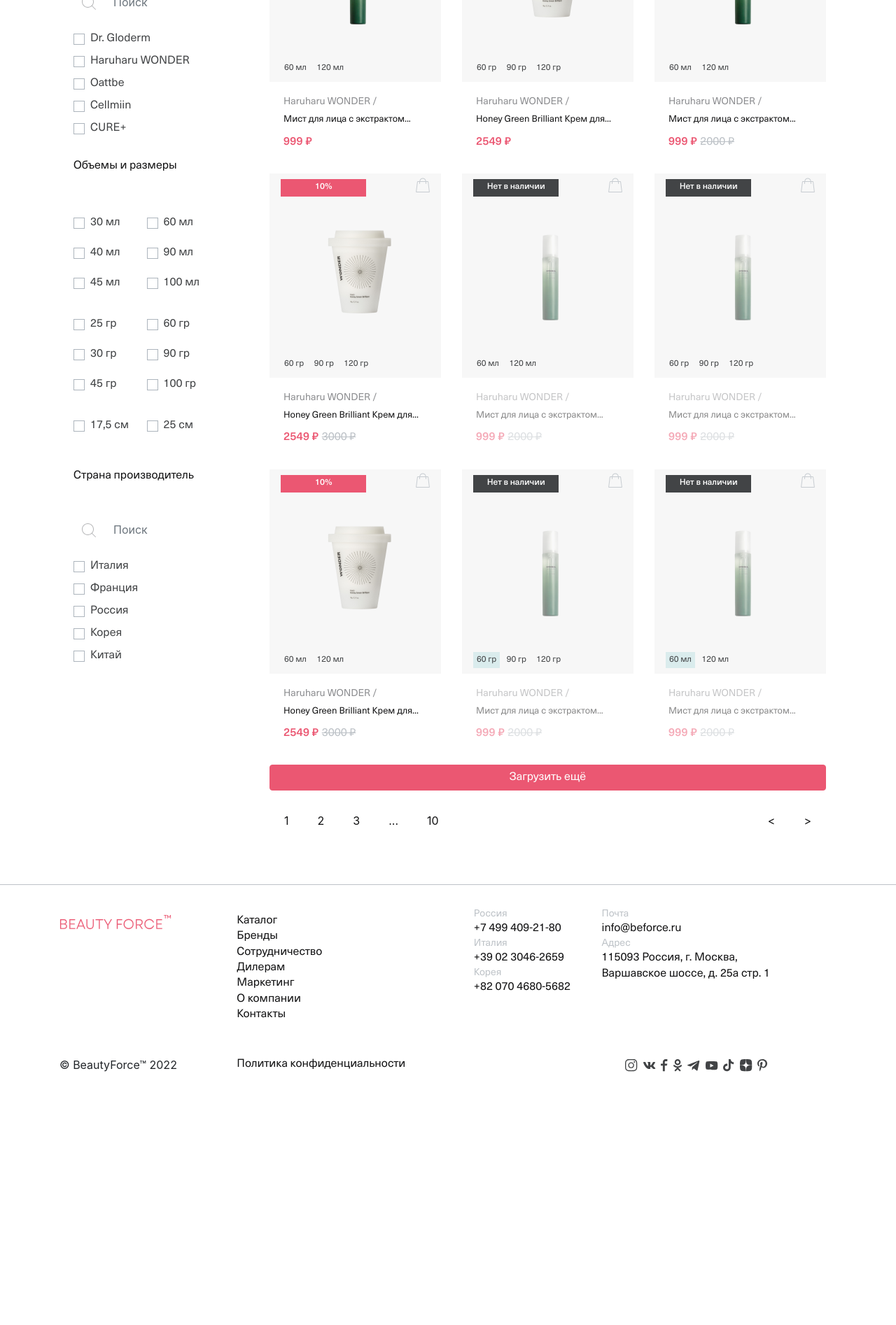
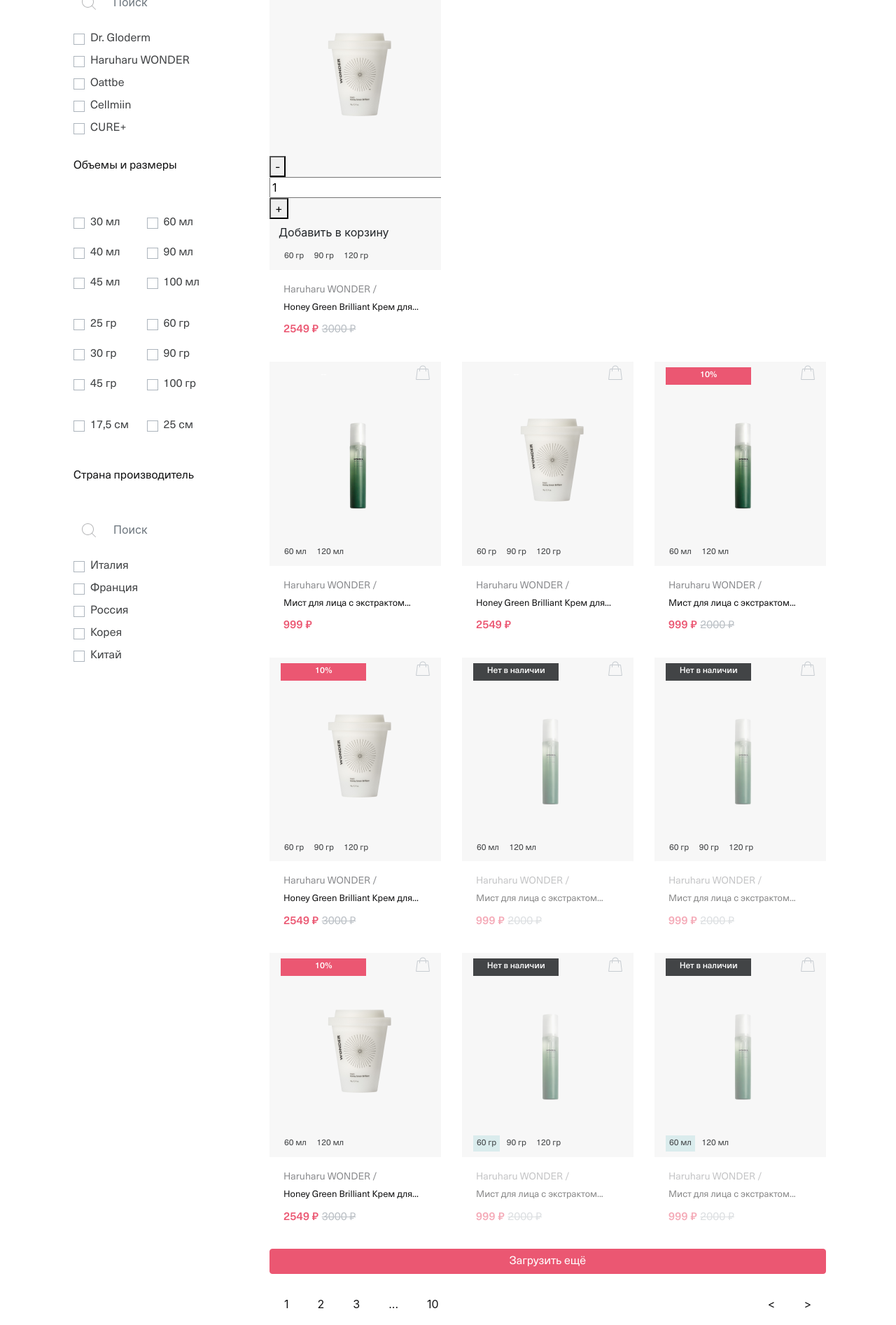
Before and after one commit to garrip91/beautyforce_group, a Django app: page /lk/ in a window 1280 px wide. Shown: the part 923-2817 px from the top of the page at 70% size. Before the commit the page ends 2455 px from the top, so only its background shows below. Run offline with Django 4.2, Linux system fonts and the light colour scheme; some libraries are stand-ins or nearby versions.

Commit message:
Update new_lk.html

```diff
--- a/Beauty_Force/project/templates/new_lk.html
+++ b/Beauty_Force/project/templates/new_lk.html
@@ -9,14 +9,16 @@
 	<link rel="stylesheet" href="https://cdn.jsdelivr.net/npm/bootstrap@4.6.1/dist/css/bootstrap.min.css" integrity="sha384-zCbKRCUGaJDkqS1kPbPd7TveP5iyJE0EjAuZQTgFLD2ylzuqKfdKlfG/eSrtxUkn" crossorigin="anonymous">
         <link rel="stylesheet" href="{% static 'css/new_lk.css' %}">
         <link rel="stylesheet" href="{% static 'css/Neue-Haas-Unica/stylesheet.css' %}">
+        <link rel="stylesheet" href="https://use.fontawesome.com/releases/v5.6.3/css/all.css" integrity="sha384-UHRtZLI+pbxtHCWp1t77Bi1L4ZtiqrqD80Kn4Z8NTSRyMA2Fd33n5dQ8lWUE00s/" crossorigin="anonymous">
 
-        <link rel="stylesheet" href="https://use.fontawesome.com/releases/v5.6.3/css/all.css" integrity="sha384-UHRtZLI+pbxtHCWp1t77Bi1L4ZtiqrqD80Kn4Z8NTSRyMA2Fd33n5dQ8lWUE00s/" crossorigin="anonymous">
 		<script src="https://cdn.jsdelivr.net/npm/jquery@3.5.1/dist/jquery.slim.min.js" integrity="sha384-DfXdz2htPH0lsSSs5nCTpuj/zy4C+OGpamoFVy38MVBnE+IbbVYUew+OrCXaRkfj" crossorigin="anonymous"></script>
 		<script src="https://cdn.jsdelivr.net/npm/bootstrap@4.6.1/dist/js/bootstrap.bundle.min.js" integrity="sha384-fQybjgWLrvvRgtW6bFlB7jaZrFsaBXjsOMm/tB9LTS58ONXgqbR9W8oWht/amnpF" crossorigin="anonymous"></script>
 		<script src="https://cdn.jsdelivr.net/npm/jquery@3.5.1/dist/jquery.slim.min.js" integrity="sha384-DfXdz2htPH0lsSSs5nCTpuj/zy4C+OGpamoFVy38MVBnE+IbbVYUew+OrCXaRkfj" crossorigin="anonymous"></script>
 		<script src="https://cdn.jsdelivr.net/npm/popper.js@1.16.1/dist/umd/popper.min.js" integrity="sha384-9/reFTGAW83EW2RDu2S0VKaIzap3H66lZH81PoYlFhbGU+6BZp6G7niu735Sk7lN" crossorigin="anonymous"></script>
 		<script src="https://cdn.jsdelivr.net/npm/bootstrap@4.6.1/dist/js/bootstrap.min.js" integrity="sha384-VHvPCCyXqtD5DqJeNxl2dtTyhF78xXNXdkwX1CZeRusQfRKp+tA7hAShOK/B/fQ2" crossorigin="anonymous"></script>
 		<script src="https://code.jquery.com/jquery-3.6.0.js" integrity="sha256-H+K7U5CnXl1h5ywQfKtSj8PCmoN9aaq30gDh27Xc0jk=" crossorigin="anonymous"></script>
+		<script src="{% static 'js/flip.js' %}"></script>
+		<script src="{% static 'js/counter.js' %}"></script>
 	</head>
 
     <body>
@@ -103,7 +105,7 @@
 									  </div>
 									</div>
 
-									<div class="container d-flex justify-content-center colored-container mx-auto">
+									<div class="container d-flex justify-content-center colored-container mx-auto"">
 										<div class="row my-4 ">
 										  <div class="col-md-auto">
 											<span class="list-group-item filter-brand colored-container-1">С /</span>
@@ -435,9 +437,7 @@
 								  </div>
 						  </div>
 					  </div>
-			</div>
         </li>
-
 
         <li class="nav-item dropdown position-static">
             <a class="nav-link dropdown-toggle position-static" data-toggle="dropdown" aria-haspopup="true" aria-expanded="false">
@@ -799,12 +799,34 @@
 <div class="row">
 	<div class="col-md-4">
 		<figure class="card card-product-grid">
-			<div class="img-wrap">
+			<div class="img-wrap front">
 				<div class="d-flex justify-content-between">
 					<span class="badge badge-danger"> 10% </span>
-					<a href="#"><img src="{% static 'images/new_lk_cart_logo.svg' %}" class="add-cart"></a>
+					<b id="add_cart" href="#"><img src="{% static 'images/new_lk_cart_logo.svg' %}" class="add-cart"></b>
 				</div>
 				<img src="{% static 'images/card_photo.png' %}" class="img-fluid">
+				<div class="radio-marging">
+					<label class="radio"> <input type="radio" name="p-type-1" checked="checked"> <span>60 гр</span> </label>
+					<label class="radio"> <input type="radio" name="p-type-1"> <span>90 гр</span> </label>
+					<label class="radio"> <input type="radio" name="p-type-1"> <span>120 гр</span> </label>
+				</div>
+			</div>
+			<div class="img-wrap back">
+				<div class="d-flex justify-content-between">
+					<span class="badge badge-danger"> 10% </span>
+					<b id="close" href="#"><img src="{% static 'images/close.svg' %}" class="add-cart"></b>
+				</div>
+				<div class="cart-form">
+					<img src="{% static 'images/card_photo.png' %}" class="img-fluid blured">
+					<form action="#" class="back-form">
+						<div class="number">
+							<button class="minus">-</button>
+							<input type="text" class="count-items" value="1"/>
+							<button class="plus">+</button>
+						</div>
+						<button class="btn btn-add-to-cart">Добавить в корзину</button>
+					</form>
+				</div>
 				<div class="radio-marging">
 					<label class="radio"> <input type="radio" name="p-type-1" checked="checked"> <span>60 гр</span> </label>
 					<label class="radio"> <input type="radio" name="p-type-1"> <span>90 гр</span> </label>
@@ -1123,6 +1145,7 @@
 		</figure>
 	</div>
 </div>
+</dic>
 <a href="#" class="btn btn-block btn-primary">Загрузить ещё </a>
 
 <nav>
@@ -1147,7 +1170,6 @@
 	  </li>
 	</ul>
   </nav>
-</div>
 	</main>
 	</div>
 </div>
@@ -1227,6 +1249,10 @@
 					</div>
 				</div>
 			</div>
+				</div>
+			</div>
+		</div>
+	</div>
 </footer>
 	<script>
 	$(document).ready(function(){
@@ -1242,6 +1268,7 @@
 		);
 	});
 	</script>
+
     </body>
 
 </html>
```
